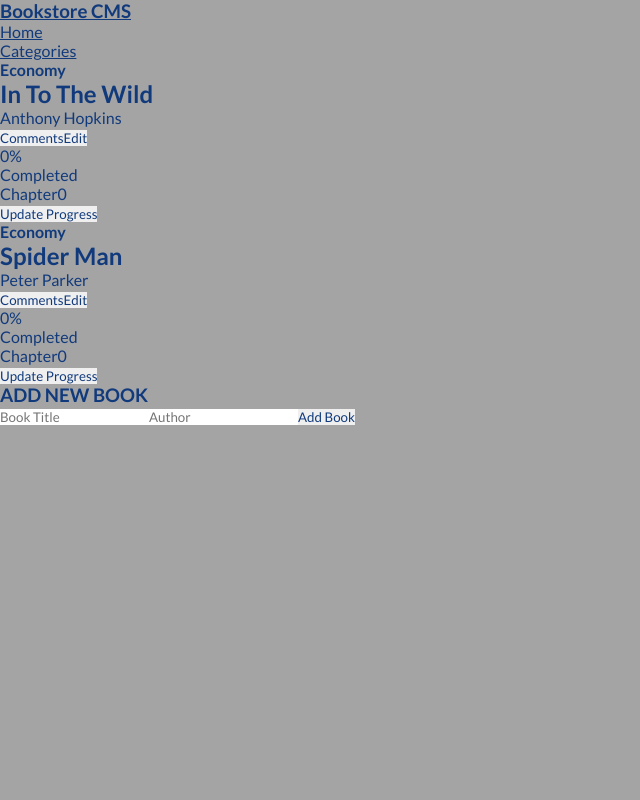
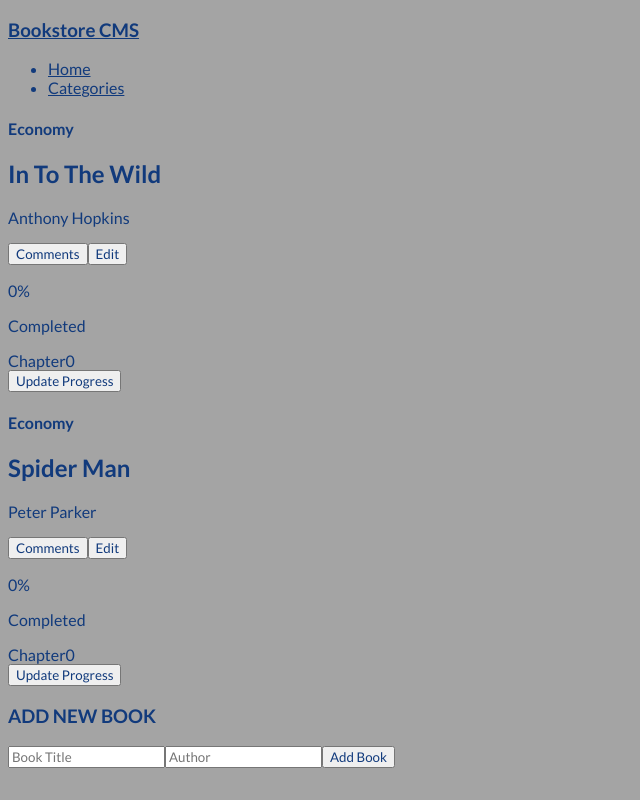
Before and after one commit to studiosnabeel/React-Booklist-App, a React (Create React App) app: page / in a window 1280 px wide. Shown: the whole page, without its empty margins (0-640 px from the left). Built offline with nearby package versions, Linux system fonts and the light colour scheme.

Commit message:
More Modify

```diff
--- a/src/App.js
+++ b/src/App.js
@@ -1,7 +1,8 @@
 import { Route, Routes } from 'react-router-dom';
+
 import Navigate from './components/Navigate';
+import Categories from './pages/Categories';
 import Home from './pages/Home';
-import Categories from './pages/Categories';
 
 const App = () => (
   <>
--- a/src/components/Book.js
+++ b/src/components/Book.js
@@ -1,3 +1,4 @@
+/* eslint-disable react/prop-types */
 const Book = ({ book }) => {
   const { title, author } = book;
   return (
--- a/src/index.css
+++ b/src/index.css
@@ -1,9 +1,6 @@
 @import url('https://fonts.googleapis.com/css2?family=Lato:ital,wght@0,100;0,400;0,700;0,900;1,300;1,400;1,700&display=swap');
 
 * {
-  border: 0;
-  padding: 0;
-  margin: 0;
   box-sizing: border-box;
   font-family: 'Lato', sans-serif;
   color: var(--blue);
--- a/src/index.js
+++ b/src/index.js
@@ -1,4 +1,4 @@
-import React from 'react';
+import { StrictMode } from 'react';
 import ReactDOM from 'react-dom/client';
 import { BrowserRouter as Router } from 'react-router-dom';
 import './index.css';
@@ -6,9 +6,9 @@ import App from './App';
 
 const root = ReactDOM.createRoot(document.getElementById('root'));
 root.render(
-  <React.StrictMode>
+  <StrictMode>
     <Router>
       <App />
     </Router>
-  </React.StrictMode>,
+  </StrictMode>,
 );
```
